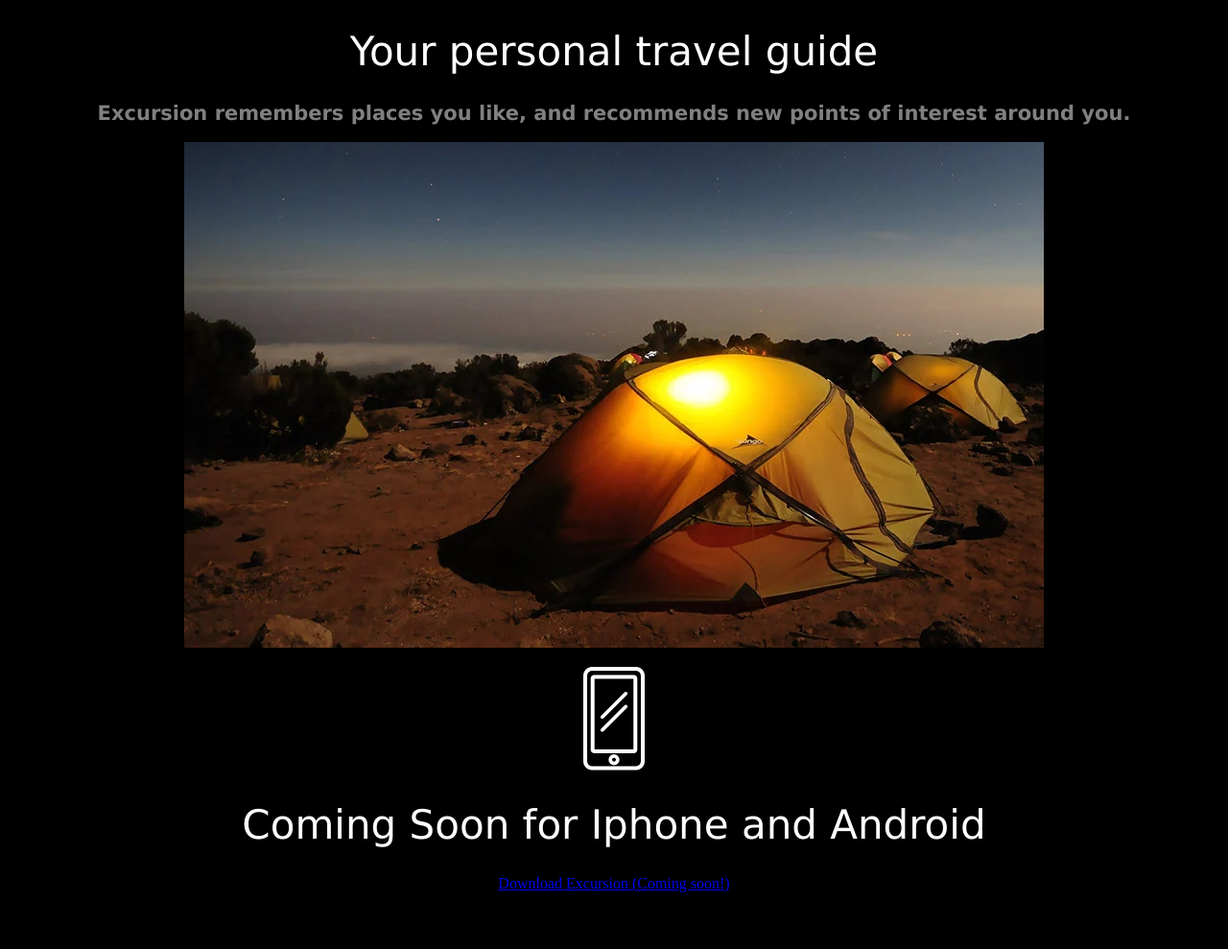
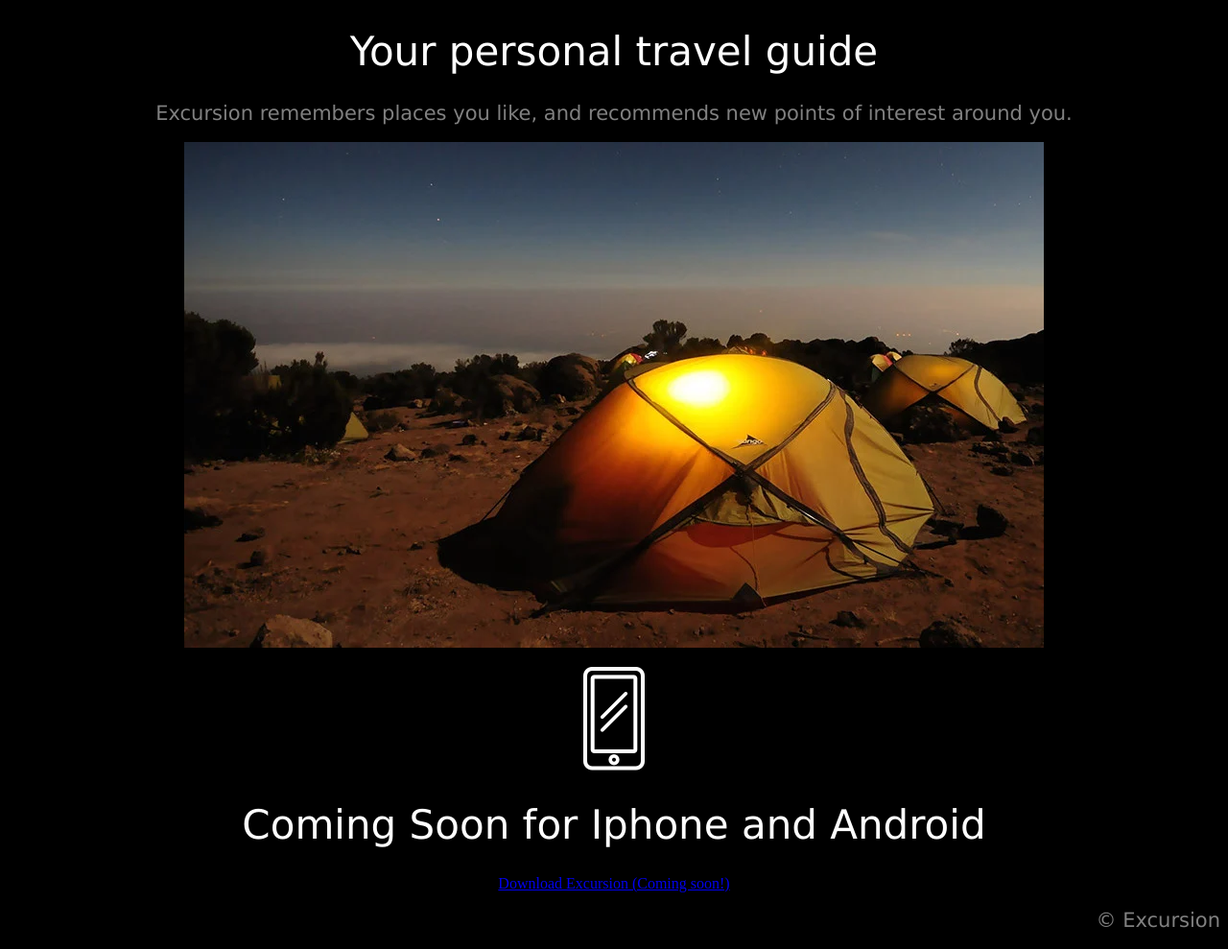
Before and after one commit to ximerdac/excursion, a plain HTML site: page index.html in a window 1280 px wide. Shown: the part 312-1301 px from the top of the page at 96% size. Before the commit the page ends 1258 px from the top, so only its background shows below. Drawn offline with Linux system fonts and the light colour scheme.

Commit message:
footer added and finished

```diff
--- a/index.html
+++ b/index.html
@@ -17,14 +17,18 @@
         </video>
 
         <h1 class="middle--main">Your personal travel guide</h1>
-        <h2 class="middleg">Excursion remembers places you like, and recommends new points of interest around you.</h2>
+        <h2 class="middlegandfooter">Excursion remembers places you like, and recommends new points of interest around you.</h2>
         <img src="resources/images and videos/camp.webp">
         <p></p>
         <img src="resources/images and videos/phone.png">
         <p></p>
         <h1 class="middle--main">Coming Soon for Iphone and Android</h1>
         <p><a href="#">Download Excursion (Coming soon!)</a></p>
-</body>
+    </body>
+    <footer>
+        <h2 class="footer">© Excursion</h2>
+
+    </footer>
 
 
 </html>
--- a/resources/css/style.css
+++ b/resources/css/style.css
@@ -1,8 +1,10 @@
+/* Body */
+
 body {
     background-color: black;
     text-align: center;
 }
-
+/* Header */
 .header--main {
     font-family: Verdana;
     font-weight: normal;
@@ -23,9 +25,18 @@ p {
     font-size: 42px;
     color: white;
 }
-
-.middleg {
+/* Grey content */
+.middlegandfooter {
     color: grey;
     font-size: 21px;
     font-family: Verdana;
+    font-weight: normal;
 }
+/* Footer */
+.footer {
+    color: grey;
+    font-size: 21px;
+    font-family: Verdana;
+    text-align: right;
+    font-weight: normal;
+}
```
